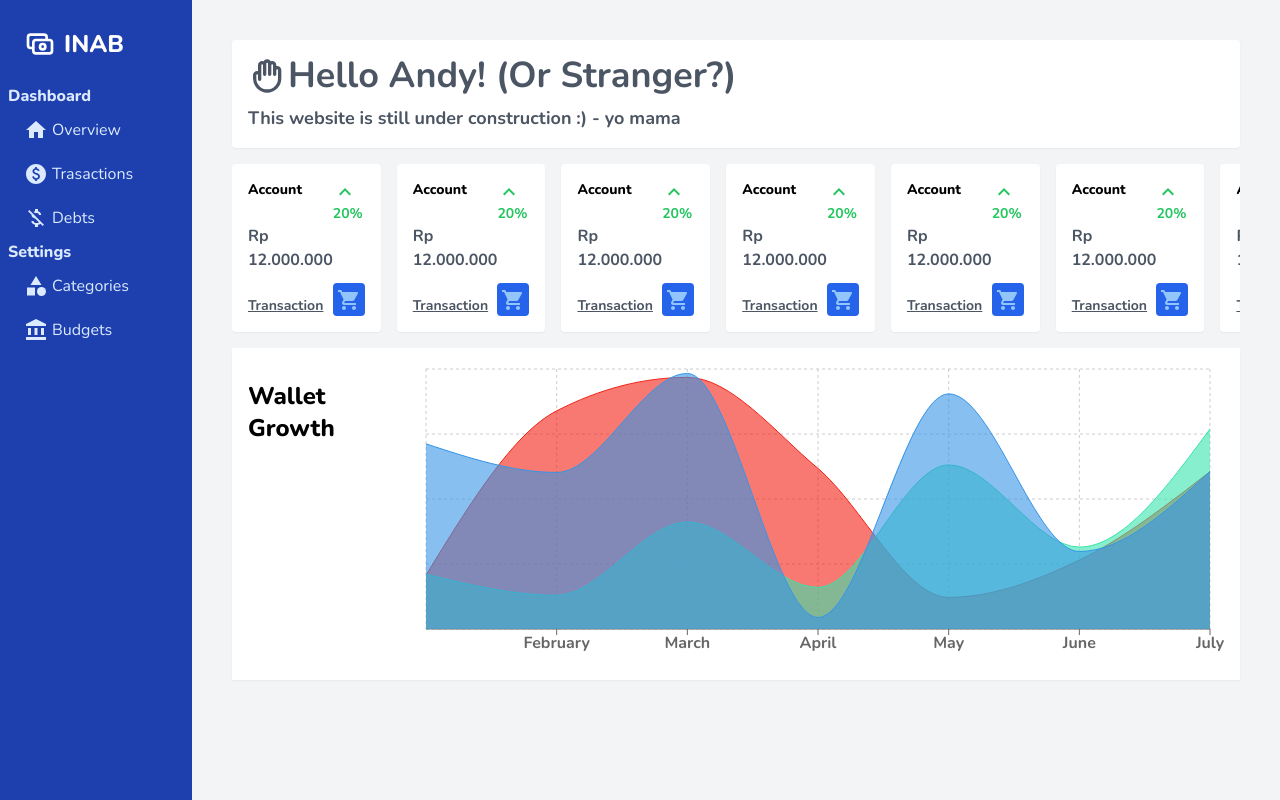
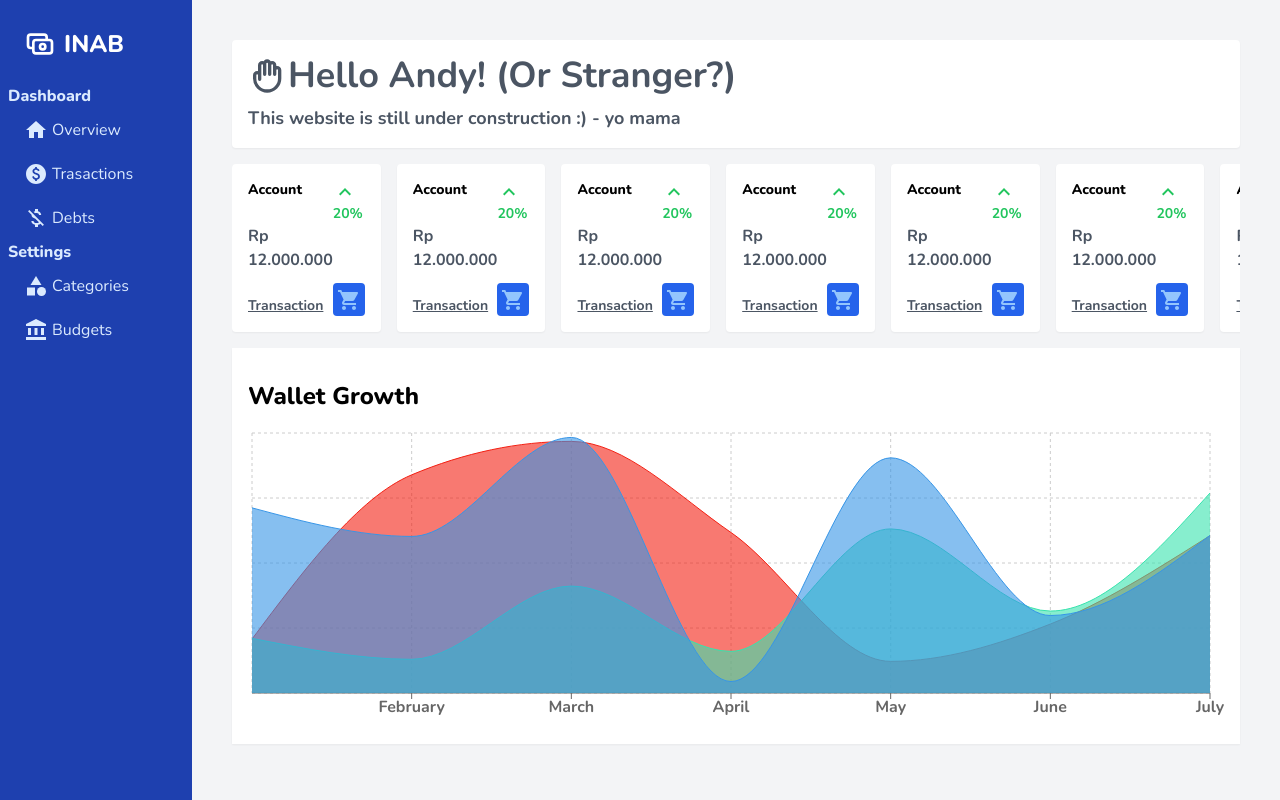
Before and after one commit to andiliewantorosusanto/INeedABudget, a React (Create React App) app: page / in a window 1280 px wide. Built offline with nearby package versions, Linux system fonts and the light colour scheme.

Commit message:
Fixing Anti Pattern

```diff
--- /dev/null
+++ b/src/components/growthchart/GrowthChart.jsx
@@ -0,0 +1,11 @@
+import Chart from './chart/Chart'
+import Header from './header/Header'
+import React from 'react'
+
+export default function GrowthChart() {
+return (
+    <div className='py-4 flex-1 shadow-sm bg-white'>
+        <Header />
+        <Chart />
+    </div>
+)}
--- a/src/components/chart/Chart.jsx
+++ b/src/components/growthchart/chart/Chart.jsx
@@ -49,10 +49,6 @@ export default function Chart() {
   ];
 
   return (
-    <div className='flex py-4 flex-1 shadow-sm bg-white'>
-      <h3 className='p-4 font-extrabold text-2xl text-black'>
-        Wallet Growth
-      </h3>
     <ResponsiveContainer width="100%" height={300}>
       <AreaChart
         width={500}
@@ -73,6 +69,5 @@ export default function Chart() {
         <Area type="monotone" dataKey="accountTotal" stroke="#3695E7" fill="#3695E7" />
       </AreaChart>
     </ResponsiveContainer>
-    </div>
   )
 }
--- /dev/null
+++ b/src/components/growthchart/header/Header.jsx
@@ -0,0 +1,9 @@
+import React from 'react'
+
+export default function Header() {
+  return (
+    <h3 className='p-4 font-extrabold text-2xl text-black'>
+        Wallet Growth
+    </h3>
+  )
+}
--- a/src/pages/home/Home.jsx
+++ b/src/pages/home/Home.jsx
@@ -1,4 +1,4 @@
-import Chart from '../../components/chart/Chart';
+import GrowthChart from '../../components/growthchart/GrowthChart';
 import Header from '../../components/header/Header';
 import React from 'react'
 import ScrollWallet from '../../components/scrollwallet/ScrollWallet';
@@ -8,7 +8,7 @@ export default function Home() {
     <div className="home text-gray-600 ">
       <Header/>
       <ScrollWallet/>
-      <Chart />
+      <GrowthChart />
     </div>
   )
 }
```
Lines whose indentation alone changed are shown as unchanged.
